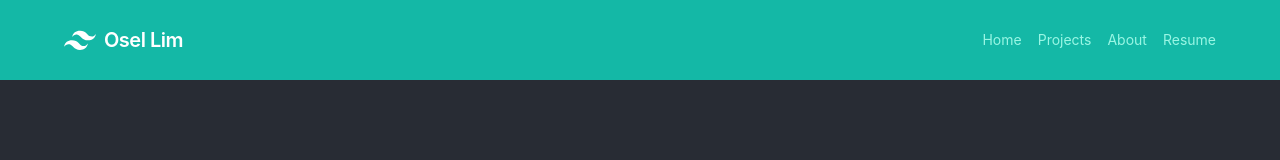
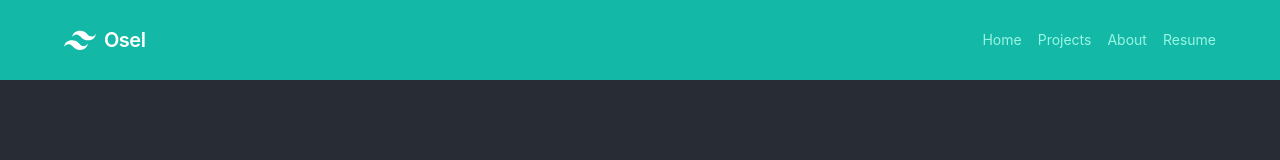
Before and after one commit to Leoshjtty/react-tailwind-portfolio, a React (Create React App) app: page /resume in a window 1280 px wide. Shown: the top 160 px of the page. Built offline with nearby package versions, Linux system fonts and the light colour scheme.

Commit message:
Updating Osel Lim -> Osel

```diff
--- a/public/index.html
+++ b/public/index.html
@@ -24,7 +24,7 @@
       work correctly both with client-side routing and a non-root public URL.
       Learn how to configure a non-root public URL by running `npm run build`.
     -->
-    <title>Osel Lim | Portfolio</title>
+    <title>Osel | Portfolio</title>
   </head>
   <body>
     <noscript>You need to enable JavaScript to run this app.</noscript>
--- a/src/components/Navbar/Navbar.js
+++ b/src/components/Navbar/Navbar.js
@@ -6,7 +6,7 @@ function Navbar() {
       <div className="wrapper flex items-center justify-between flex-wrap max-w-6xl m-auto">
         <div class="flex items-center flex-shrink-0 text-white mr-6">
           <svg class="fill-current h-8 w-8 mr-2" width="54" height="54" viewBox="0 0 54 54" xmlns="http://www.w3.org/2000/svg"><path d="M13.5 22.1c1.8-7.2 6.3-10.8 13.5-10.8 10.8 0 12.15 8.1 17.55 9.45 3.6.9 6.75-.45 9.45-4.05-1.8 7.2-6.3 10.8-13.5 10.8-10.8 0-12.15-8.1-17.55-9.45-3.6-.9-6.75.45-9.45 4.05zM0 38.3c1.8-7.2 6.3-10.8 13.5-10.8 10.8 0 12.15 8.1 17.55 9.45 3.6.9 6.75-.45 9.45-4.05-1.8 7.2-6.3 10.8-13.5 10.8-10.8 0-12.15-8.1-17.55-9.45-3.6-.9-6.75.45-9.45 4.05z" /></svg>
-          <span class="font-semibold text-xl tracking-tight">Osel Lim</span>
+          <span class="font-semibold text-xl tracking-tight">Osel</span>
         </div>
         <div class="block lg:hidden">
           <button class="flex items-center px-3 py-2 border rounded text-teal-200 border-teal-400 hover:text-white hover:border-white">
```
